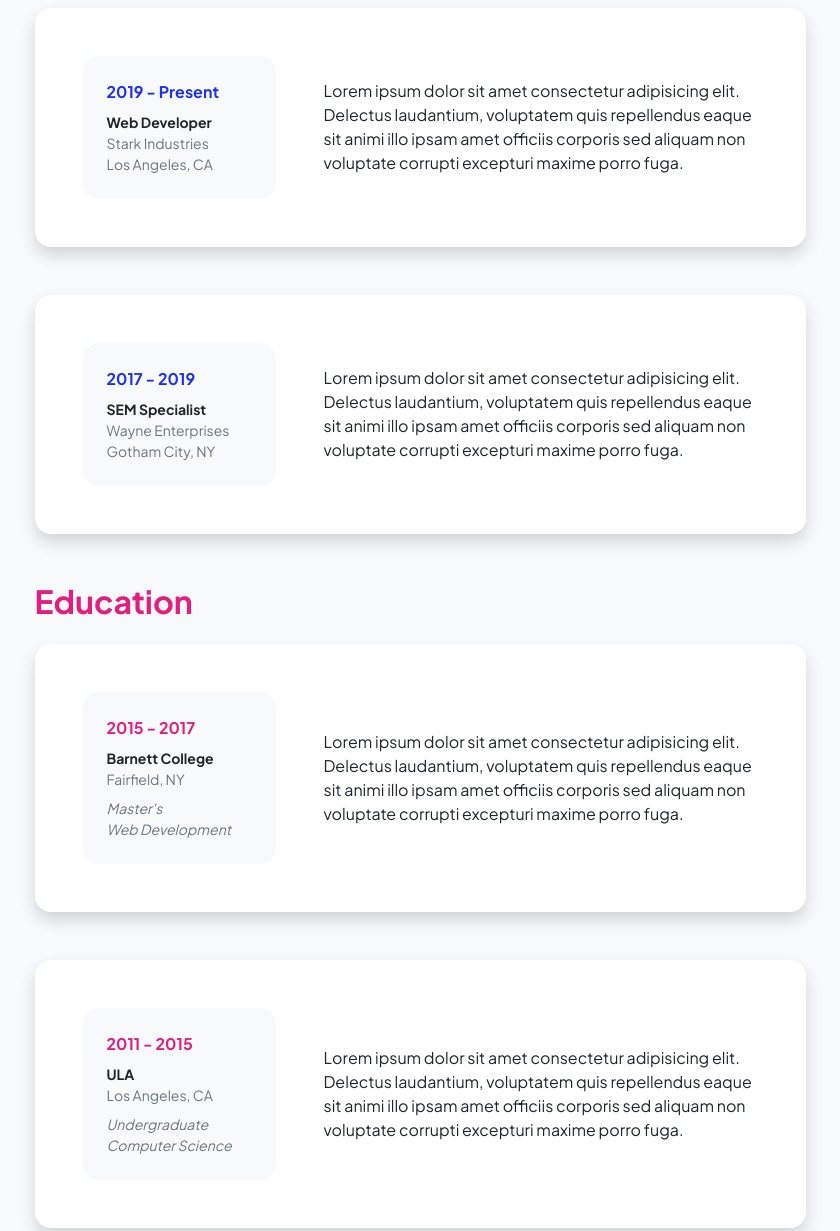
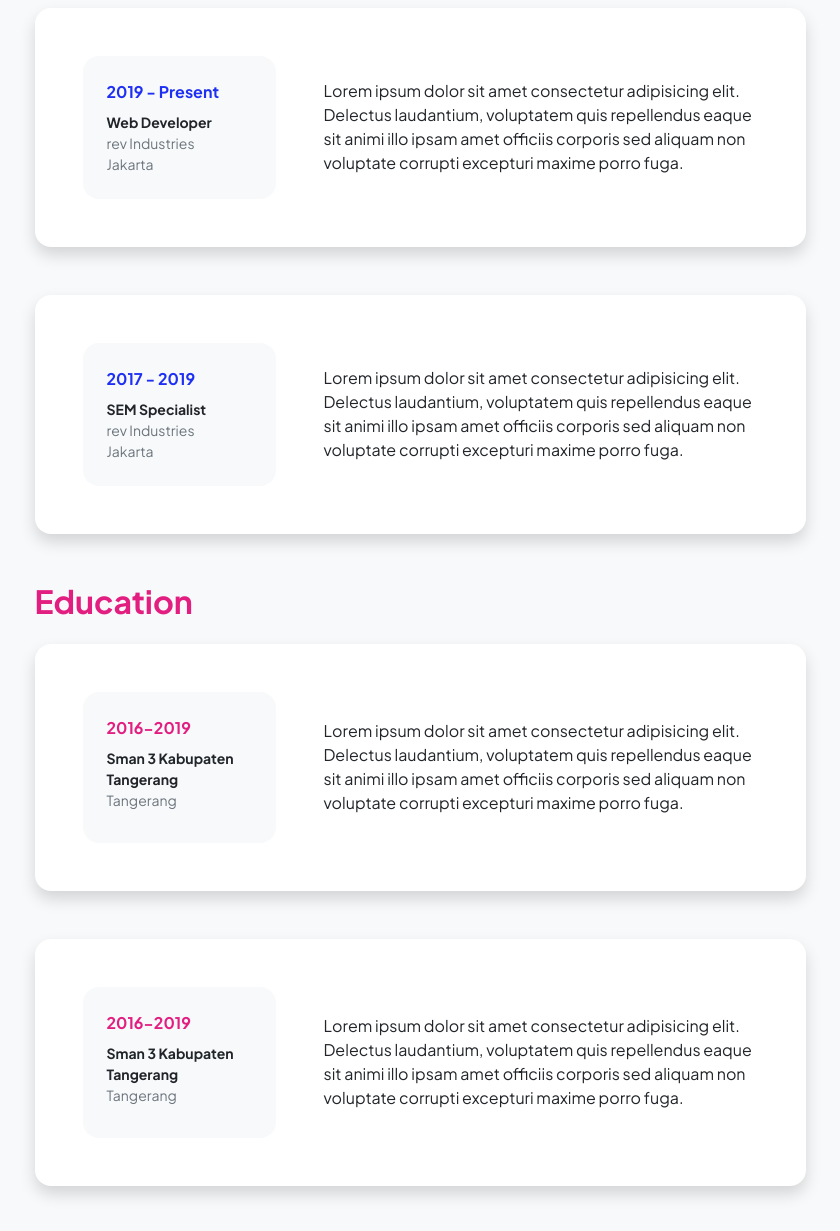
Before and after one commit to ariiprs/arieprasetyoPortfolio, a plain HTML site: page resume.html in a window 1280 px wide. Shown: the part 300-1531 px from the top of the page, without its empty margins (220-1060 px from the left). Drawn offline with nearby package versions, Linux system fonts and the light colour scheme.

Commit message:
perubahan pada bagian resume

```diff
--- a/resume.html
+++ b/resume.html
@@ -23,7 +23,9 @@
       <nav class="navbar navbar-expand-lg navbar-light bg-white py-3">
         <div class="container px-5">
           <a class="navbar-brand" href="index.html"><span class="fw-bolder text-primary">Start Bootstrap</span></a>
-                    <button class="navbar-toggler" type="button" data-bs-toggle="collapse" data-bs-target="#navbarSupportedContent" aria-controls="navbarSupportedContent" aria-expanded="false" aria-label="Toggle navigation"><span class="navbar-toggler-icon"></span></button>
+          <button class="navbar-toggler" type="button" data-bs-toggle="collapse" data-bs-target="#navbarSupportedContent" aria-controls="navbarSupportedContent" aria-expanded="false" aria-label="Toggle navigation">
+            <span class="navbar-toggler-icon"></span>
+          </button>
           <div class="collapse navbar-collapse" id="navbarSupportedContent">
             <ul class="navbar-nav ms-auto mb-2 mb-lg-0 small fw-bolder">
               <li class="nav-item"><a class="nav-link" href="index.html">Home</a></li>
@@ -60,11 +62,16 @@
                       <div class="bg-light p-4 rounded-4">
                         <div class="text-primary fw-bolder mb-2">2019 - Present</div>
                         <div class="small fw-bolder">Web Developer</div>
-                                                <div class="small text-muted">Stark Industries</div>
-                                                <div class="small text-muted">Los Angeles, CA</div>
+                        <div class="small text-muted">rev Industries</div>
+                        <div class="small text-muted">Jakarta</div>
                       </div>
                     </div>
-                                        <div class="col-lg-8"><div>Lorem ipsum dolor sit amet consectetur adipisicing elit. Delectus laudantium, voluptatem quis repellendus eaque sit animi illo ipsam amet officiis corporis sed aliquam non voluptate corrupti excepturi maxime porro fuga.</div></div>
+                    <div class="col-lg-8">
+                      <div>
+                        Lorem ipsum dolor sit amet consectetur adipisicing elit. Delectus laudantium, voluptatem quis repellendus eaque sit animi illo ipsam amet officiis corporis sed aliquam non voluptate corrupti excepturi maxime porro
+                        fuga.
+                      </div>
+                    </div>
                   </div>
                 </div>
               </div>
@@ -76,11 +83,16 @@
                       <div class="bg-light p-4 rounded-4">
                         <div class="text-primary fw-bolder mb-2">2017 - 2019</div>
                         <div class="small fw-bolder">SEM Specialist</div>
-                                                <div class="small text-muted">Wayne Enterprises</div>
-                                                <div class="small text-muted">Gotham City, NY</div>
+                        <div class="small text-muted">rev Industries</div>
+                        <div class="small text-muted">Jakarta</div>
                       </div>
                     </div>
-                                        <div class="col-lg-8"><div>Lorem ipsum dolor sit amet consectetur adipisicing elit. Delectus laudantium, voluptatem quis repellendus eaque sit animi illo ipsam amet officiis corporis sed aliquam non voluptate corrupti excepturi maxime porro fuga.</div></div>
+                    <div class="col-lg-8">
+                      <div>
+                        Lorem ipsum dolor sit amet consectetur adipisicing elit. Delectus laudantium, voluptatem quis repellendus eaque sit animi illo ipsam amet officiis corporis sed aliquam non voluptate corrupti excepturi maxime porro
+                        fuga.
+                      </div>
+                    </div>
                   </div>
                 </div>
               </div>
@@ -94,18 +106,19 @@
                   <div class="row align-items-center gx-5">
                     <div class="col text-center text-lg-start mb-4 mb-lg-0">
                       <div class="bg-light p-4 rounded-4">
-                                                <div class="text-secondary fw-bolder mb-2">2015 - 2017</div>
+                        <div class="text-secondary fw-bolder mb-2">2016-2019</div>
                         <div class="mb-2">
-                                                    <div class="small fw-bolder">Barnett College</div>
-                                                    <div class="small text-muted">Fairfield, NY</div>
-                                                </div>
-                                                <div class="fst-italic">
-                                                    <div class="small text-muted">Master's</div>
-                                                    <div class="small text-muted">Web Development</div>
+                          <div class="small fw-bolder">Sman 3 Kabupaten Tangerang</div>
+                          <div class="small text-muted">Tangerang</div>
                         </div>
                       </div>
                     </div>
-                                        <div class="col-lg-8"><div>Lorem ipsum dolor sit amet consectetur adipisicing elit. Delectus laudantium, voluptatem quis repellendus eaque sit animi illo ipsam amet officiis corporis sed aliquam non voluptate corrupti excepturi maxime porro fuga.</div></div>
+                    <div class="col-lg-8">
+                      <div>
+                        Lorem ipsum dolor sit amet consectetur adipisicing elit. Delectus laudantium, voluptatem quis repellendus eaque sit animi illo ipsam amet officiis corporis sed aliquam non voluptate corrupti excepturi maxime porro
+                        fuga.
+                      </div>
+                    </div>
                   </div>
                 </div>
               </div>
@@ -115,18 +128,19 @@
                   <div class="row align-items-center gx-5">
                     <div class="col text-center text-lg-start mb-4 mb-lg-0">
                    <div class="bg-light p-4 rounded-4">
-                                                <div class="text-secondary fw-bolder mb-2">2011 - 2015</div>
+                        <div class="text-secondary fw-bolder mb-2">2016-2019</div>
                         <div class="mb-2">
-                                                    <div class="small fw-bolder">ULA</div>
-                                                    <div class="small text-muted">Los Angeles, CA</div>
-                                                </div>
-                                                <div class="fst-italic">
-                                                    <div class="small text-muted">Undergraduate</div>
-                                                    <div class="small text-muted">Computer Science</div>
+                          <div class="small fw-bolder">Sman 3 Kabupaten Tangerang</div>
+                          <div class="small text-muted">Tangerang</div>
                         </div>
                       </div>
                     </div>
-                                        <div class="col-lg-8"><div>Lorem ipsum dolor sit amet consectetur adipisicing elit. Delectus laudantium, voluptatem quis repellendus eaque sit animi illo ipsam amet officiis corporis sed aliquam non voluptate corrupti excepturi maxime porro fuga.</div></div>
+                    <div class="col-lg-8">
+                      <div>
+                        Lorem ipsum dolor sit amet consectetur adipisicing elit. Delectus laudantium, voluptatem quis repellendus eaque sit animi illo ipsam amet officiis corporis sed aliquam non voluptate corrupti excepturi maxime porro
+                        fuga.
+                      </div>
+                    </div>
                   </div>
                 </div>
               </div>
```
Also changed, not shown: css/styles.css. Lines whose indentation alone changed are shown as unchanged.
